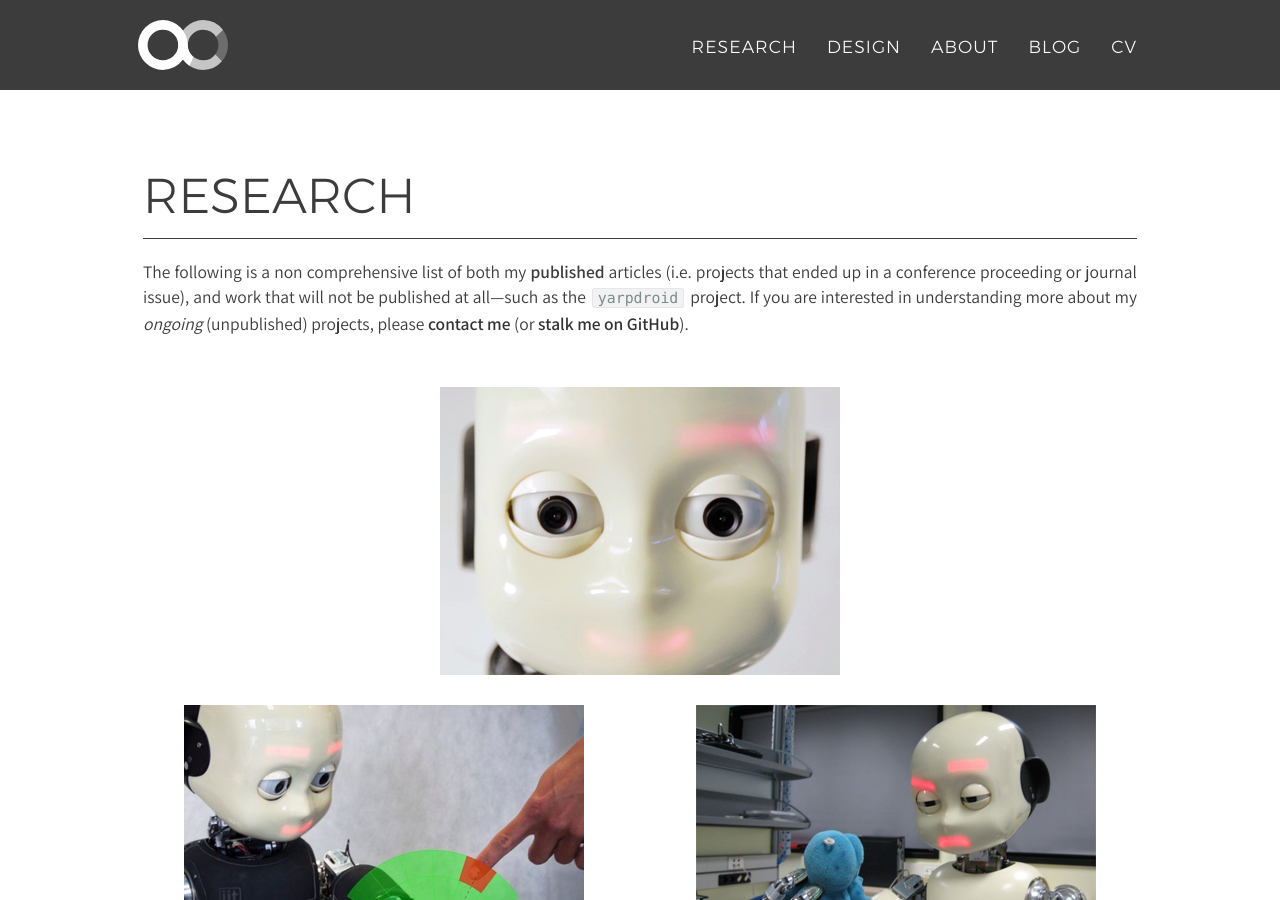
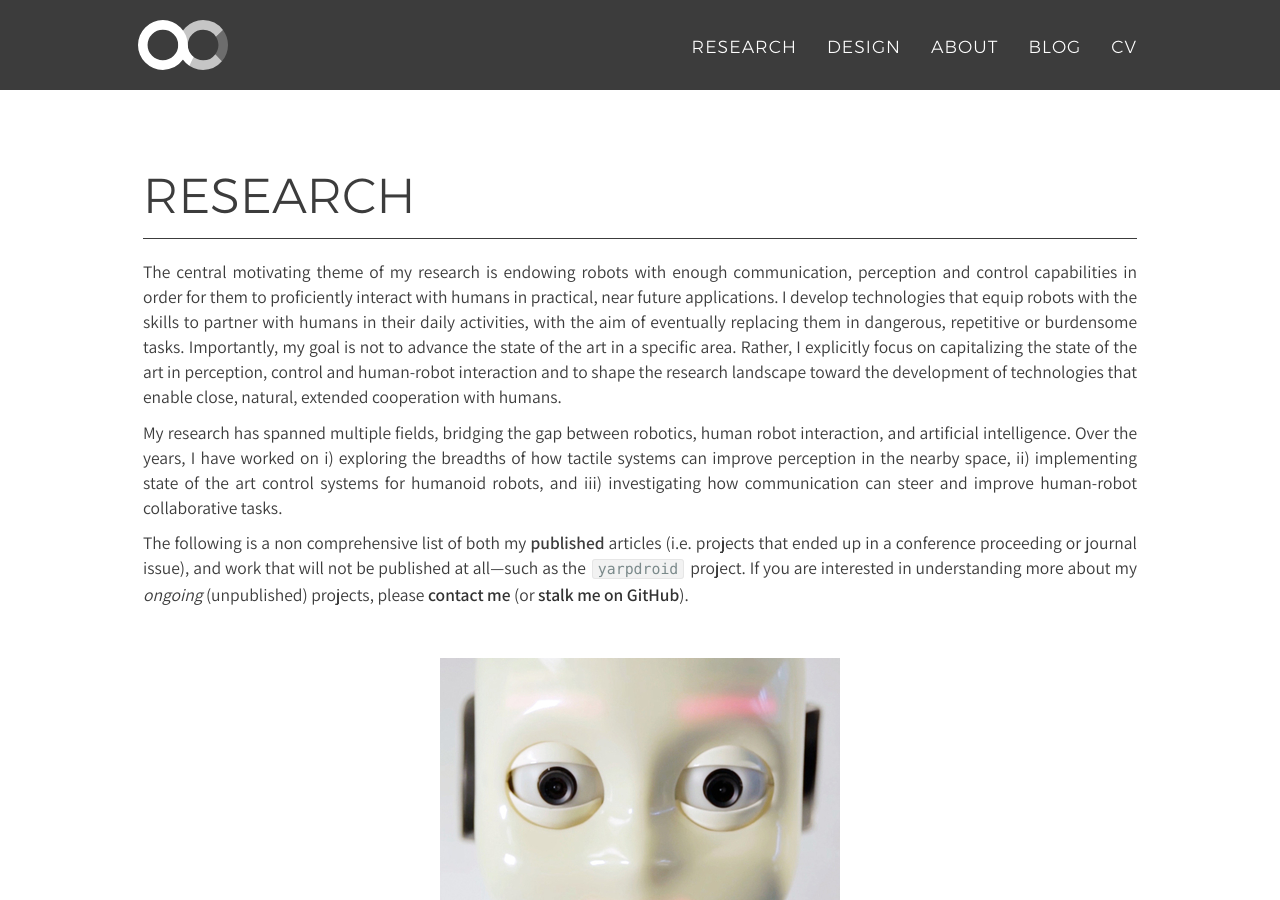
Before and after one commit to alecive/alecive.github.io, a Jekyll site: the page built from index.html, in a window 1280 px wide and 900 px high, scrolled down 729 px. Built offline with Jekyll 4.4.1, drawn with Linux system fonts in a browser that asks for light colours; nearby versions of some CDN libraries; some web fonts are replaced.

Commit message:
[homepage] Added some paragraphs on my research

```diff
--- a/_includes/portfolio.html
+++ b/_includes/portfolio.html
@@ -14,6 +14,8 @@
             <div class="row">
                 {% if include.type == "research" %}
                     <div class="col-lg-12 hidden-xs" id="article" style="margin-top: 0px; margin-bottom: 40px;">
+                        <p>The central motivating theme of my research is endowing robots with enough communication, perception and control capabilities in order for them to proficiently interact with humans in practical, near future applications. I develop technologies that equip robots with the skills to partner with humans in their daily activities, with the aim of eventually replacing them in dangerous, repetitive or burdensome tasks. Importantly, my goal is not to advance the state of the art in a specific area. Rather, I explicitly focus on capitalizing the state of the art in perception, control and human-robot interaction and to shape the research landscape toward the development of technologies that enable close, natural, extended cooperation with humans.</p>
+                        <p>My research has spanned multiple fields, bridging the gap between robotics, human robot interaction, and artificial intelligence. Over the years, I have worked on i) exploring the breadths of how tactile systems can improve perception in the nearby space, ii) implementing state of the art control systems for humanoid robots, and iii) investigating how communication can steer and improve human-robot collaborative tasks.</p>
                         <p>The following is a non comprehensive list of both my <strong>published</strong> articles (i.e. projects that ended up in a conference proceeding or journal issue), and work that will not be published at all—such as the <code class="highlighter-rouge">yarpdroid</code> project. If you are interested in understanding more about my <em>ongoing</em> (unpublished) projects, please <a href="mailto:{{ site.email }}">contact me</a> (or <a href="{% for network in site.social %}{% if network.title == "github-alt" %}{{ network.url }}{% endif %}{% endfor %}" target="_blank">stalk me on GitHub</a>).</p>
                     </div>
                 {% elsif include.type == "design" %}
```
